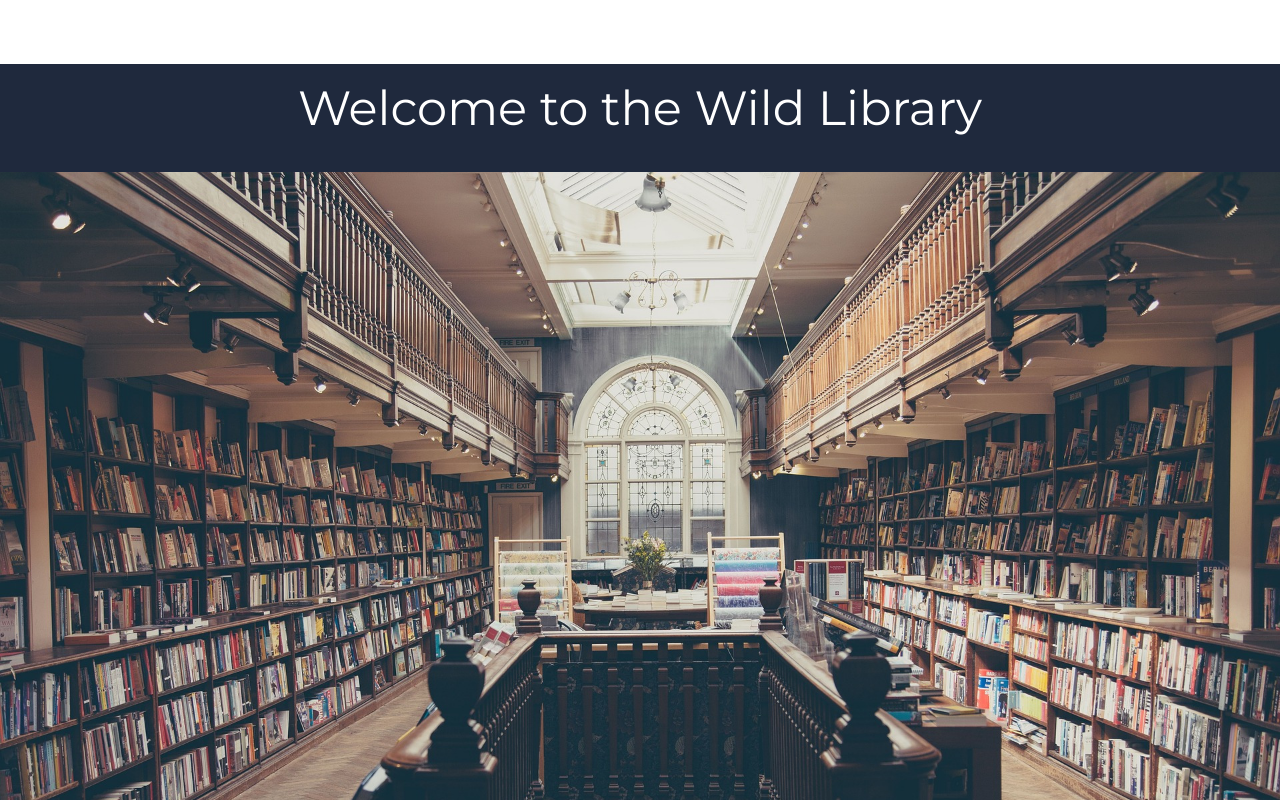
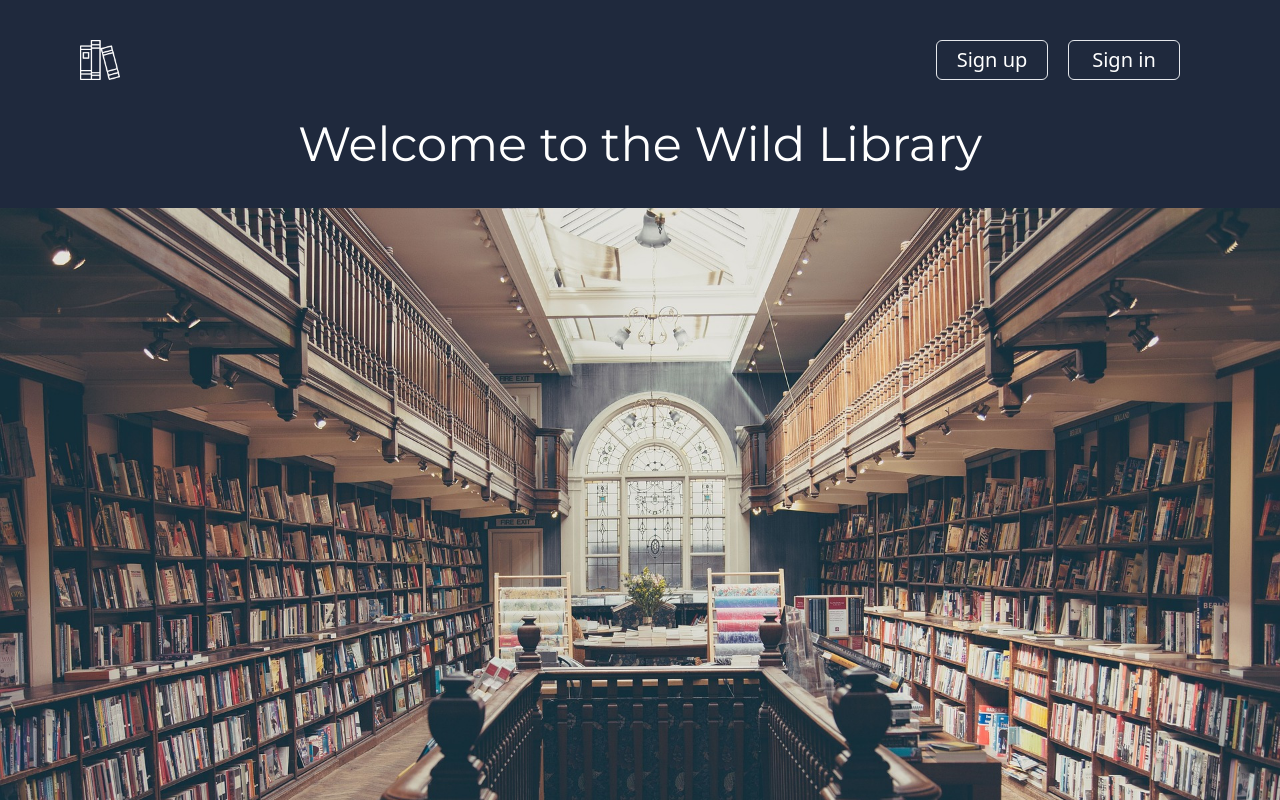
Before and after one commit to LesCrow/library-front, a Next.js app: page / in a window 1280 px wide. Shown: the top 800 px of the page. Built offline with nearby package versions, Linux system fonts and the light colour scheme; no server answers.

Commit message:
sign up, sign in done, missing burger menu

```diff
--- a/src/components/layout/Header.tsx
+++ b/src/components/layout/Header.tsx
@@ -5,6 +5,7 @@ import { useQueryClient } from "react-query";
 import banniere from "../../../public/library-banniere.jpg";
 import { TUser } from "../../../types/globals";
 import useModal from "../modal/useModal";
+import iconLivres from "../../../public/icone-livres.png";
 
 import Modal from "../modal/Modal";
 
@@ -38,20 +39,34 @@ function Header() {
       .then(() => client.invalidateQueries);
   };
   return (
-    <div>
-      <div className="bg-[#1F293D] ">
-        <h1 className="text-center my-5 m-auto py-5 mt-16">
-          Welcome to the Wild Library
-        </h1>
-        <img src={banniere.src} alt="library" className="h-1/6" />
+    <div className="bg-[#1F293D]  ">
+      <div className=" flex justify-between pt-10 px-20 ">
+        <img src={iconLivres.src} alt="icone-livres" className="h-10" />
+        <div className="flex">
+          <button
+            className="whitespace-nowrap text-white border h-10  rounded-md w-28 "
+            onClick={toggleLoginForm}
+          >
+            Sign up
+          </button>
+          <button
+            className="hidden md:block text-white h-10 w-28 border rounded-md mx-5 "
+            onClick={toggleLoginForm}
+          >
+            Sign in
+          </button>
+        </div>
       </div>
+      <h1 className="text-center my-5 m-auto py-5 ">
+        Welcome to the Wild Library
+      </h1>
+      {/* <button onClick={toggleRegistrationForm}>Register</button> */}
+
+      <img src={banniere.src} alt="library" className="h-1/6" />
+
       {/* Modal */}
       <>
         <div>
-          <button className="text-white" onClick={toggleLoginForm}>
-            Sign up
-          </button>
-          {/* <button onClick={toggleRegistrationForm}>Register</button> */}
           <Modal
             isShowing={isLoginFormShowed}
             hide={toggleLoginForm}
@@ -82,26 +97,6 @@ function Header() {
               </div>
             </form>
           </Modal>
-          {/* <Modal
-                isShowing={isRegistrationFormShowed}
-                hide={toggleRegistrationForm}
-                title="Register"
-              >
-                <form>
-                  <div className="form-group">
-                    <input type="text" placeholder="Email Address" />
-                  </div>
-                  <div className="form-group">
-                    <input type="text" placeholder="Username" />
-                  </div>
-                  <div className="form-group">
-                    <input type="text" placeholder="Password" />
-                  </div>
-                  <div className="form-group">
-                    <input type="submit" value="Register" />
-                  </div>
-                </form>
-              </Modal> */}
         </div>
       </>
     </div>
--- a/styles/globals.css
+++ b/styles/globals.css
@@ -19,7 +19,8 @@
   p,
   th,
   td,
-  li {
+  li,
+  button {
     @apply text-white;
     @apply text-xl;
   }
@@ -34,7 +35,7 @@
     @apply rounded-lg;
     @apply w-1/2;
   }
-  * {
+  /* * {
     @apply font-roboto;
-  }
+  } */
 }
```
Also changed, not shown: public/icone-livres.png (added).
